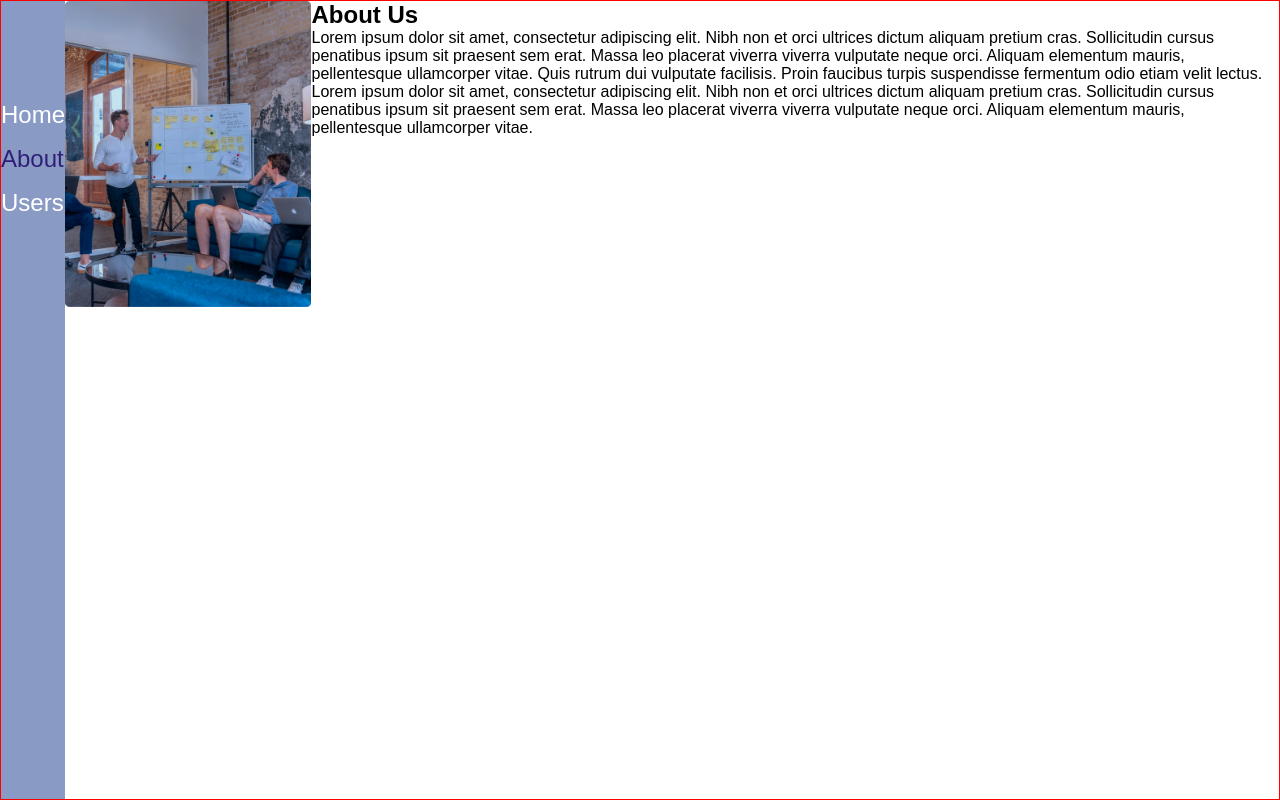
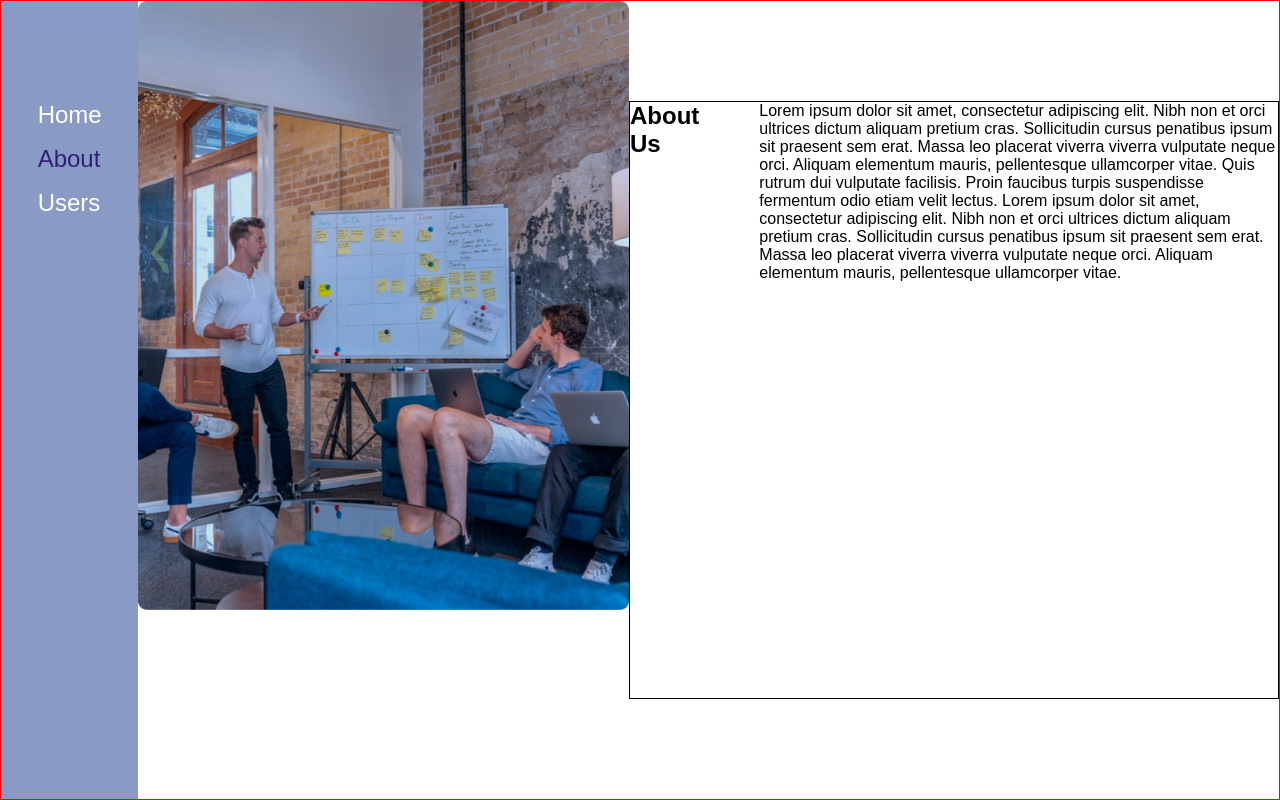
Before and after one commit to meenarh/Assignment2, a React (Create React App) app: page /about in a window 1280 px wide. Built offline with nearby package versions, Linux system fonts and the light colour scheme; a web font is replaced by a local one.

Commit message:
Update App.css

```diff
--- a/src/App.css
+++ b/src/App.css
@@ -86,6 +86,19 @@ img{
   height: 100vh;
 }
 
+.about-info{
+  display: flex;
+  gap:60px;
+  border: 1px solid black;
+  width: 70%;
+  margin: 100px auto;
+  justify-content: center;
+  max-width: 650px;
+}
+
+.about-image{
+  width: 50%;
+}
 
 /* User page */
 
```
